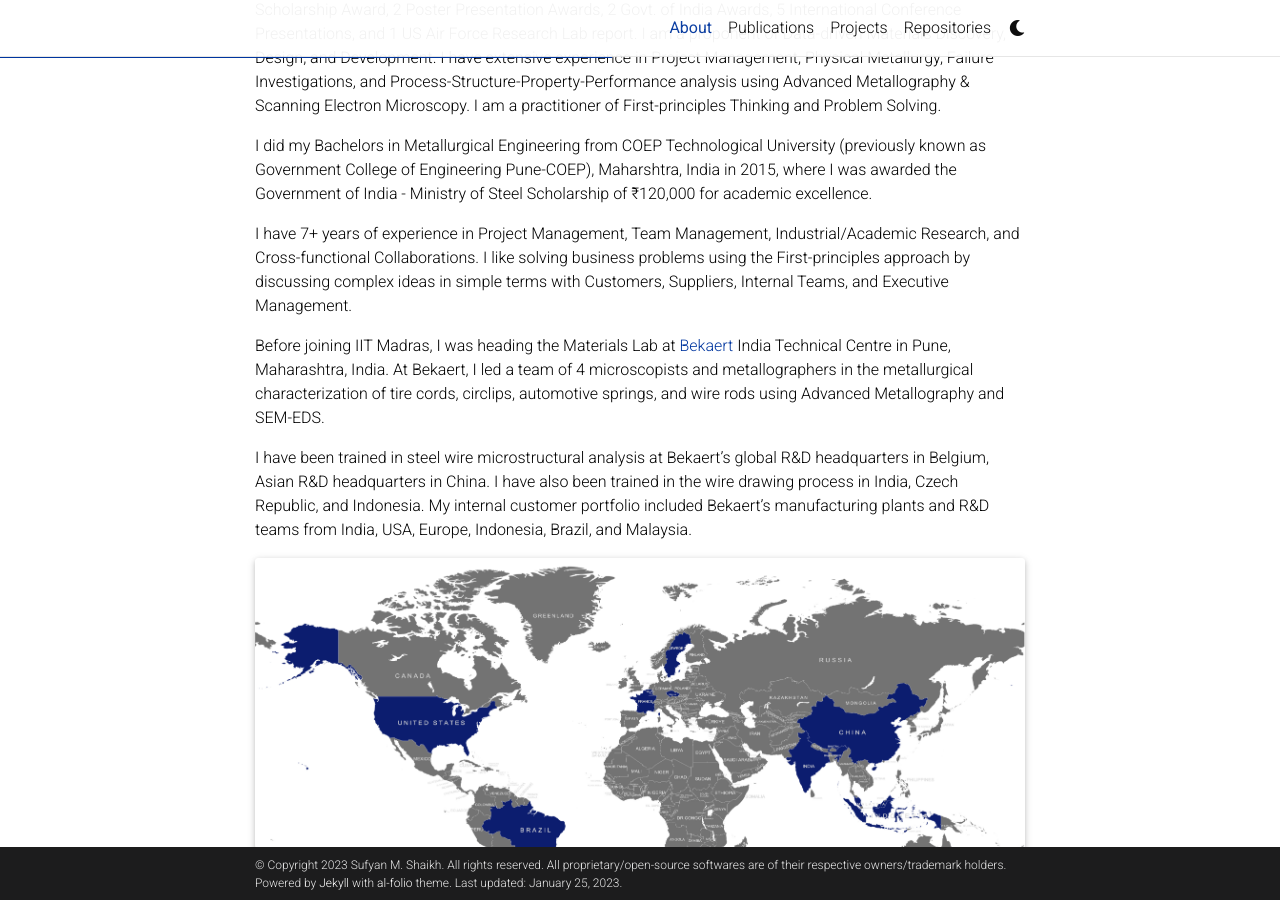
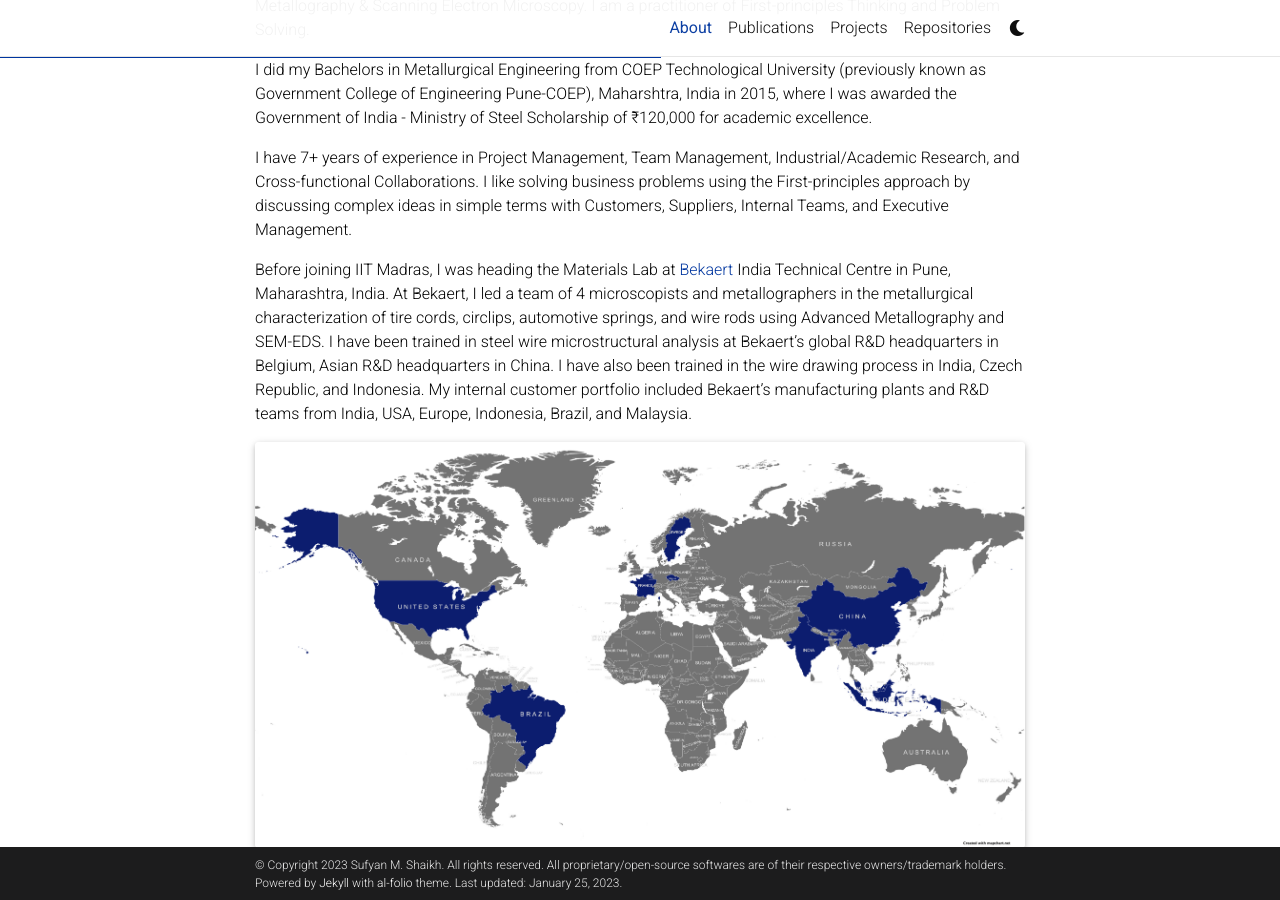
Before and after one commit to sufyanshk/sufyanshk.github.io, a Jekyll site: the page built from _pages/about.md, in a window 1280 px wide and 900 px high, scrolled down 751 px. Built offline with Jekyll 4.4.1, drawn with Linux system fonts in a browser that asks for light colours; full-size pictures stand in for the smaller copies a plugin makes; comment, search, counter and statistics services are not loaded; a style sheet for code colours, icons or effects is not loaded.

Commit message:
modified:   _pages/about.md 	deleted:    assets/img/poscarGif.gif

```diff
--- a/_pages/about.md
+++ b/_pages/about.md
@@ -20,12 +20,6 @@
 
 Hi! Welcome to my website.
 
-<div class="row justify-content-sm-center">
-    <div class="col-sm-4 mt-3 mt-md-0">
-        {% include figure.html path="assets/img/poscarGif.gif" title="POSCAR Nb-Ta Alloy" class="img-fluid rounded z-depth-1" %}
-    </div>
-</div>
-
 I am a PhD Research Scholar at the Indian Institute of Technology Madras (IIT Madras), Tamil Nadu, India, where I am developing alloys for high-temperature structural applications using ab-initio atomistic modeling. My PhD thesis is on understanding the effect of alloying elements on the deformation and strengthening behavior of refractory alloys. My thesis advisors are <a href="https://mme.iitm.ac.in/satyesh/index.html">Prof. Satyesh K. Yadav</a> (Assistant Professor, Indian Institute of Technology Madras) and <a href="https://mme.iitm.ac.in/murty/bsmurty">Prof. B. S. Murty</a> (Director - Indian Insitute of Technology Hyderabad).
 
 For my PhD, I extensively use various Computational Materials Engineering tools such as <a href="https://vasp.at">Vienna Ab-initio Simulation Package</a> (Density Functional Theory/ab-initio Atomistic Modeling), <a href="https://jp-minerals.org/vesta/en/download.html">VESTA</a> (atomic structure visualization), <a href="https://www.brown.edu/Departments/Engineering/Labs/avdw/atat/">ATAT</a> (for special quasi-random structure generation), and <a href="https://atomsk.univ-lille.fr">Atomsk</a> (atomic structure file manipulation) to create <a href="https://en.wikipedia.org/wiki/Digital_twin">Digital Twin</a> of microstructural phases of metals and alloys. I enjoy automating routine tasks using Shell scripting/programming, which saves time and effort.
@@ -36,9 +30,7 @@
 
 I have 7+ years of experience in Project Management, Team Management, Industrial/Academic Research, and Cross-functional Collaborations. I like solving business problems using the First-principles approach by discussing complex ideas in simple terms with Customers, Suppliers, Internal Teams, and Executive Management.
 
-Before joining IIT Madras, I was heading the Materials Lab at <a href="https://www.bekaert.com/en/about-us">Bekaert</a> India Technical Centre in Pune, Maharashtra, India. At Bekaert, I led a team of 4 microscopists and metallographers in the metallurgical characterization of tire cords, circlips, automotive springs, and wire rods using Advanced Metallography and SEM-EDS.
-
-I have been trained in steel wire microstructural analysis at Bekaert’s global R&D headquarters in Belgium, Asian R&D headquarters in China. I have also been trained in the wire drawing process in India, Czech Republic, and Indonesia. My internal customer portfolio included Bekaert’s manufacturing plants and R&D teams from India, USA, Europe, Indonesia, Brazil, and Malaysia.
+Before joining IIT Madras, I was heading the Materials Lab at <a href="https://www.bekaert.com/en/about-us">Bekaert</a> India Technical Centre in Pune, Maharashtra, India. At Bekaert, I led a team of 4 microscopists and metallographers in the metallurgical characterization of tire cords, circlips, automotive springs, and wire rods using Advanced Metallography and SEM-EDS. I have been trained in steel wire microstructural analysis at Bekaert’s global R&D headquarters in Belgium, Asian R&D headquarters in China. I have also been trained in the wire drawing process in India, Czech Republic, and Indonesia. My internal customer portfolio included Bekaert’s manufacturing plants and R&D teams from India, USA, Europe, Indonesia, Brazil, and Malaysia.
 
 <div class="row justify-content-sm-center">
     <div class="col-sm mt-3 mt-md-0">
```
